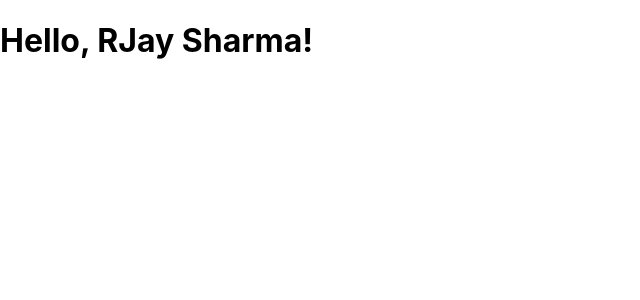
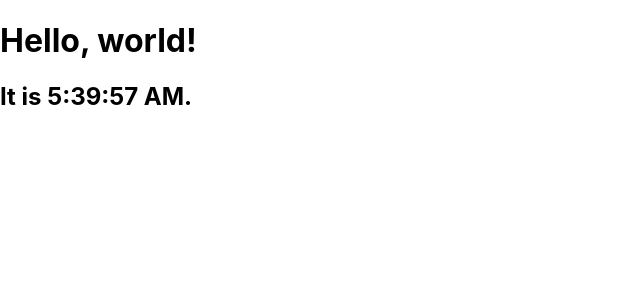
Before and after one commit to rajansharma3097/react-learning, a React (Create React App) app: page / in a window 1280 px wide. Shown: the top 300 px of the page, without its empty margins (0-640 px from the left). Built offline with nearby package versions, Linux system fonts and the light colour scheme.

Commit message:
rendering elements

```diff
--- a/src/index.js
+++ b/src/index.js
@@ -4,25 +4,17 @@
 import App from './App';
 import reportWebVitals from './reportWebVitals';
 
-function formatName(user) {
-  return user.firstName + ' ' + user.lastName;
+function tick() {
+  const element = (
+    <div>
+      <h1>Hello, world!</h1>
+      <h2>It is {new Date().toLocaleTimeString()}.</h2>
+    </div>
+  );
+  ReactDOM.render(element, document.getElementById('root'));
 }
 
-const user = {
-  firstName: 'RJay',
-  lastName: 'Sharma'
-};
-
-const element = (
-  <h1>
-    Hello, {formatName(user)}!
-  </h1>
-);
-
-ReactDOM.render(
-  element,
-  document.getElementById('root')
-);
+setInterval(tick, 1000);
 
 // If you want to start measuring performance in your app, pass a function
 // to log results (for example: reportWebVitals(console.log))
```
